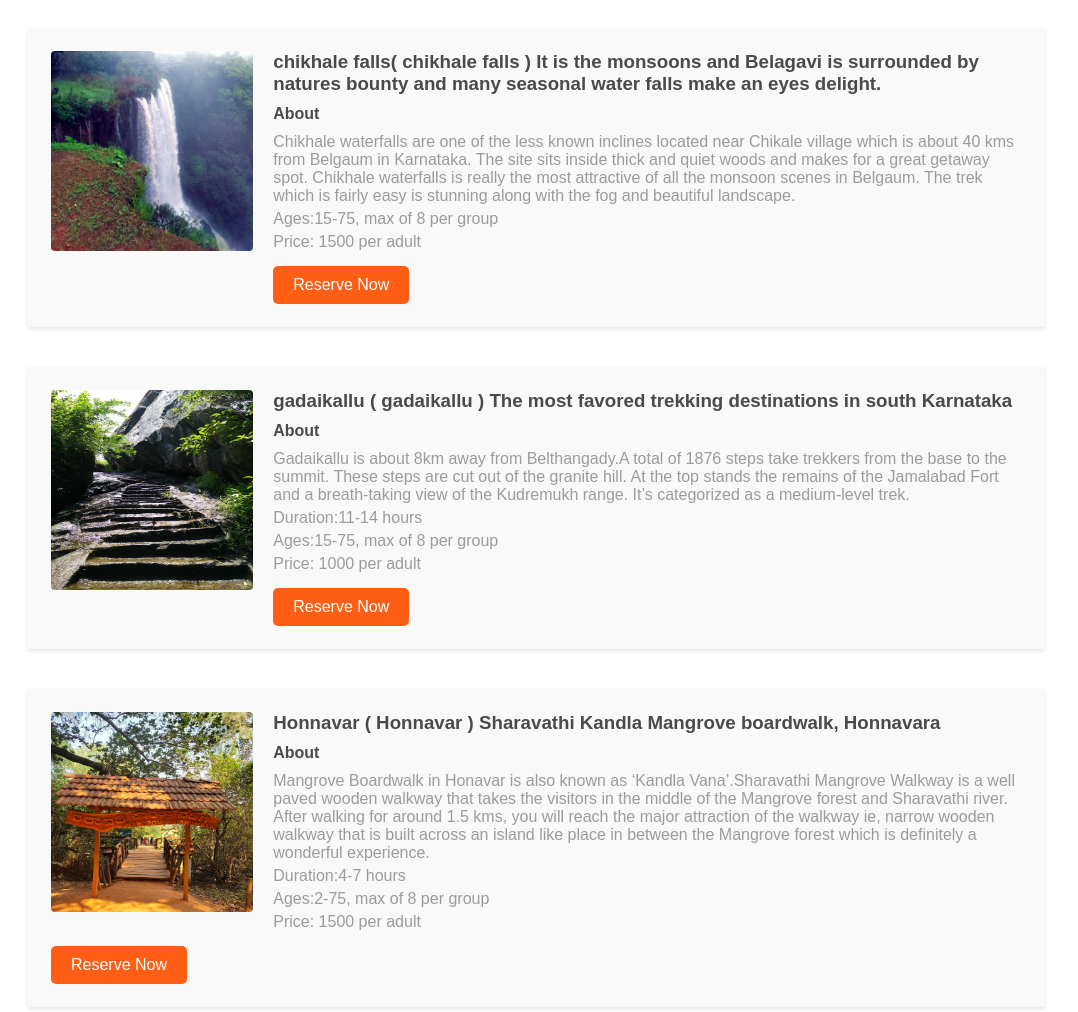
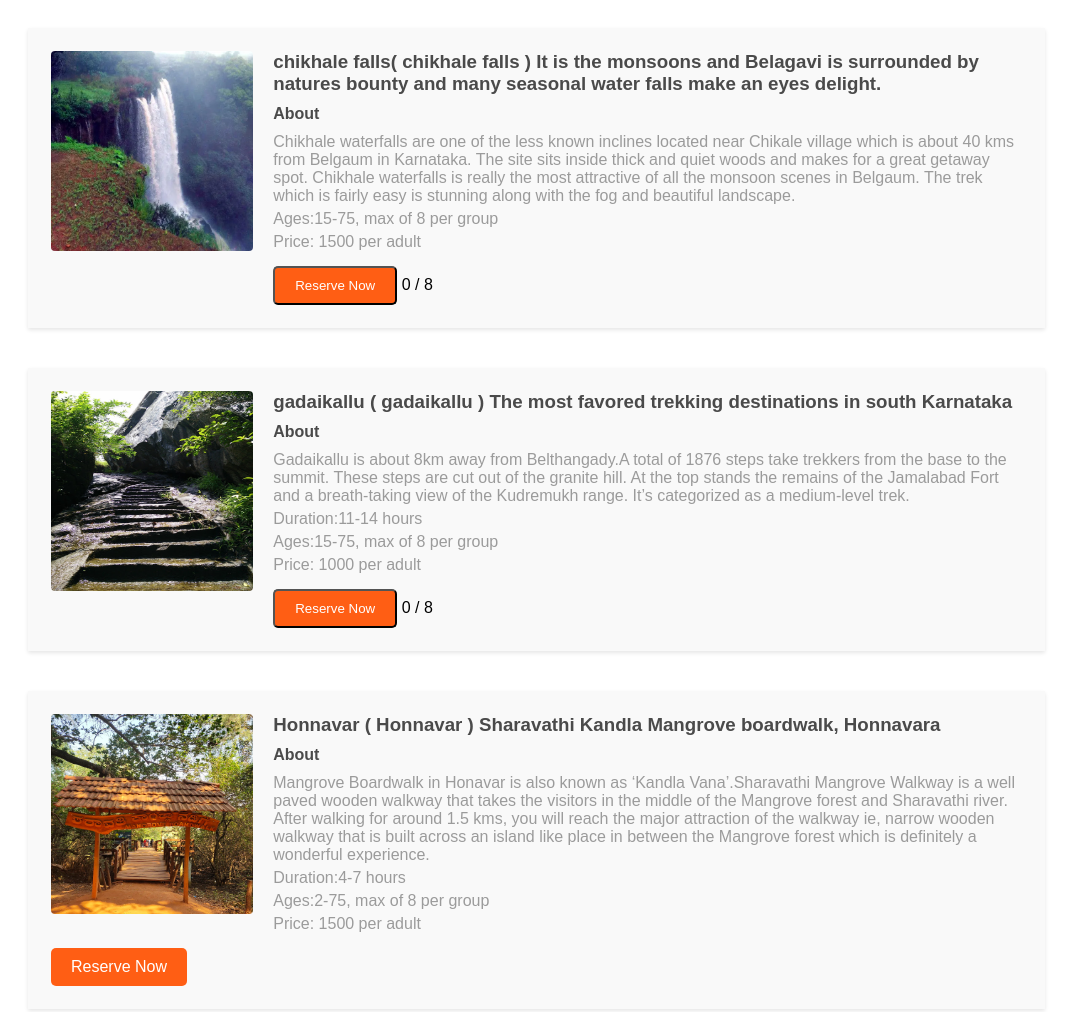
Before and after one commit to Geetheshkulal/travelling2, a website: page travel/booking.html in a window 1280 px wide. Shown: the top 1012 px of the page, without its empty margins (0-1078 px from the left). Drawn offline with Linux system fonts and the light colour scheme.

Commit message:
third commit

```diff
--- a/travel/booking.html
+++ b/travel/booking.html
@@ -78,7 +78,14 @@
             <p>Ages:15-75, max of 8 per group</p>
             <p>Price: 1500 per adult</p>
 
-            <a href="/details.html" class="btn">Reserve Now</a>
+            <!-- <a href="/details.html" class="btn">Reserve Now</a> -->
+            <!-- slot booking javascript code in end of the page -->
+            <!-- <a id="reserveBtn" onclick="reserveSlot()" class="btn">Reserve Now</a>      <span id="booked"></span> slot(s) booked out of <span id="total"></span> available -->
+            <button class="btn" onclick="updateSlots('chikhale', this)">Reserve Now</button>
+
+                <span class="booked">0</span> / <span class="total">8</span>
+
+
         </div>
     </div>
 
@@ -92,7 +99,12 @@
             <p>Ages:15-75, max of 8 per group</p>
             <p>Price: 1000 per adult</p>
 
-            <a href="/details.html" class="btn">Reserve Now</a>
+            <!-- <a href="/details.html" class="btn">Reserve Now</a> -->
+
+        <button class="btn" onclick="updateSlots('gadaikallu', this)">Reserve Now</button>
+        <span class="booked">0</span> / <span class="total">8</span>
+
+
         </div>
     </div>
 
@@ -220,5 +232,50 @@
         <a href="#" class="btn">Reserve Now</a>
     </div>
 </div>
+
+
+<script>
+
+
+
+let initialBookedCount, initialTotalCount;
+
+window.onload = function() {
+    const bookedCount = localStorage.getItem('bookedCount');
+    const totalCount = localStorage.getItem('totalCount');
+
+    if (bookedCount !== null && totalCount !== null) {
+        initialBookedCount = parseInt(bookedCount);
+        initialTotalCount = parseInt(totalCount);
+        document.querySelector('.booked').textContent = bookedCount;
+        document.querySelector('.total').textContent = totalCount;
+        // localStorage.clear();
+    }
+}
+
+function updateSlots(place, btn) {
+    const bookedSpan = btn.parentElement.querySelector('.booked');
+    const totalSpan = btn.parentElement.querySelector('.total');
+    const bookedCount = parseInt(bookedSpan.textContent);
+    const totalCount = parseInt(totalSpan.textContent);
+
+    if (bookedCount < totalCount) {
+        bookedSpan.textContent = bookedCount + 1;
+        localStorage.setItem('bookedCount', bookedCount + 1);
+        window.location.href = '../details.html';
+
+    }
+
+    if (bookedCount >= totalCount) {
+        btn.disabled = true;
+    }
+}
+
+
+
+
+
+
+      </script>
 </body>
 </html>
```
